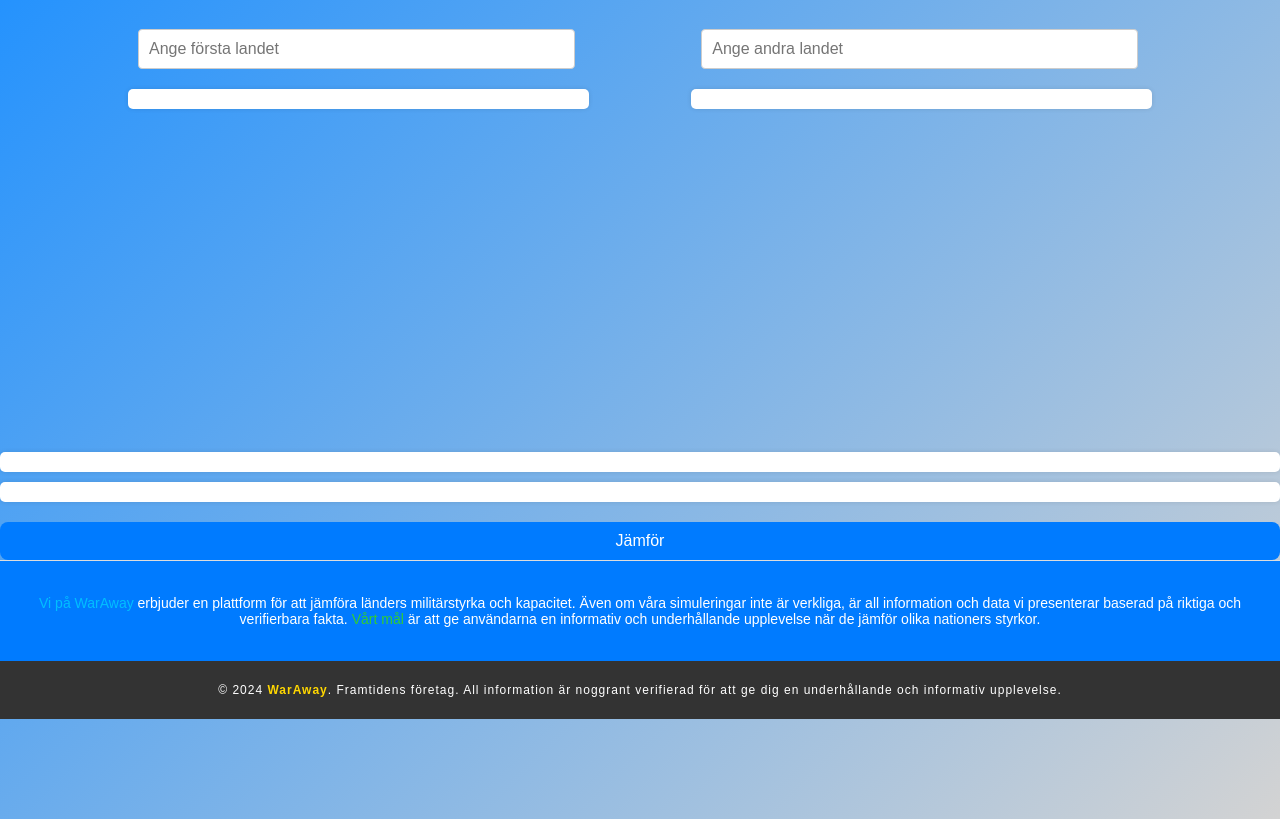
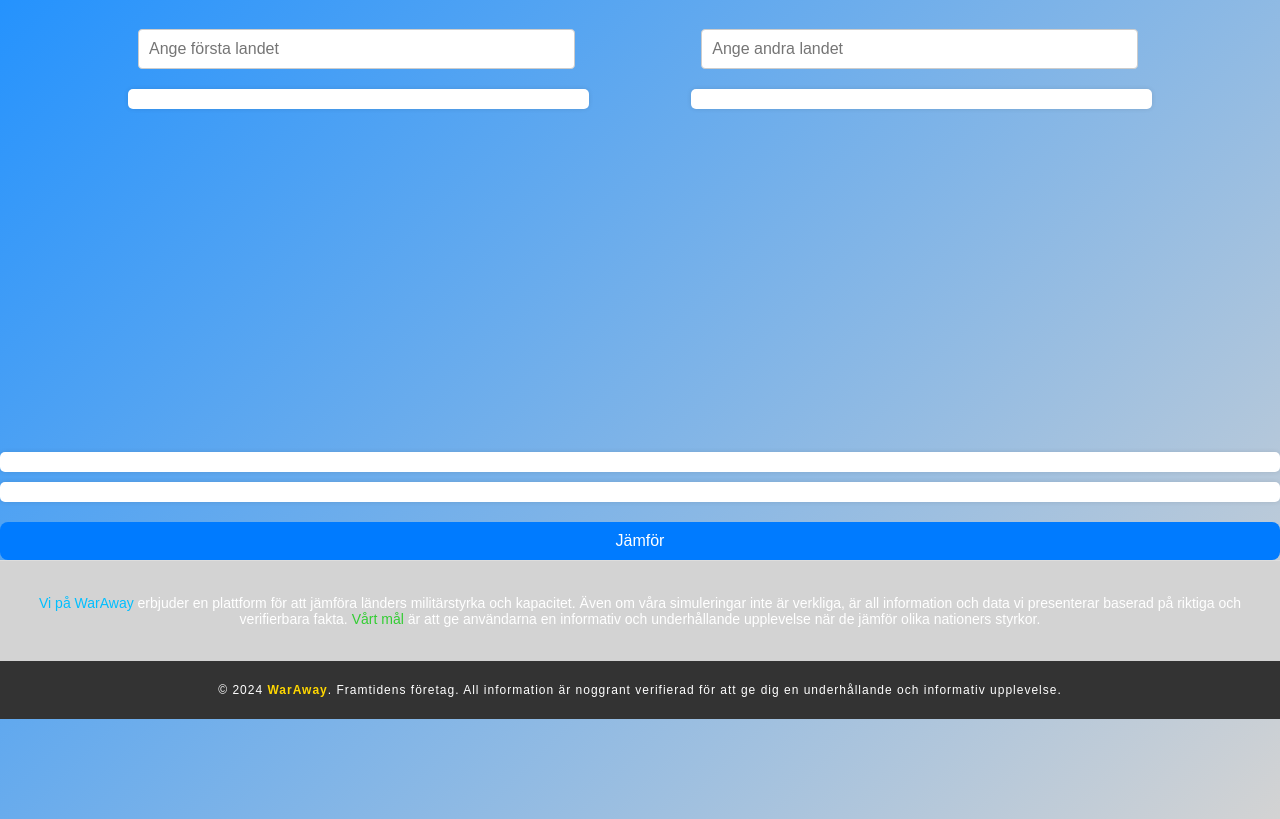
Before and after one commit to Challept/waraway, a plain HTML site: page 1v1krig.html in a window 1280 px wide. Shown: the part 81-900 px from the top of the page. Drawn offline with Linux system fonts and the light colour scheme.

Commit message:
Update 1v1krig.html

```diff
--- a/1v1krig.html
+++ b/1v1krig.html
@@ -54,7 +54,7 @@
 
         /* Styling for the "Om oss" section */
         #about-us {
-            background-color: #007BFF;
+            background-color: #d3d3d3;
             color: white;
             padding: 20px;
             font-size: 14px;
```
